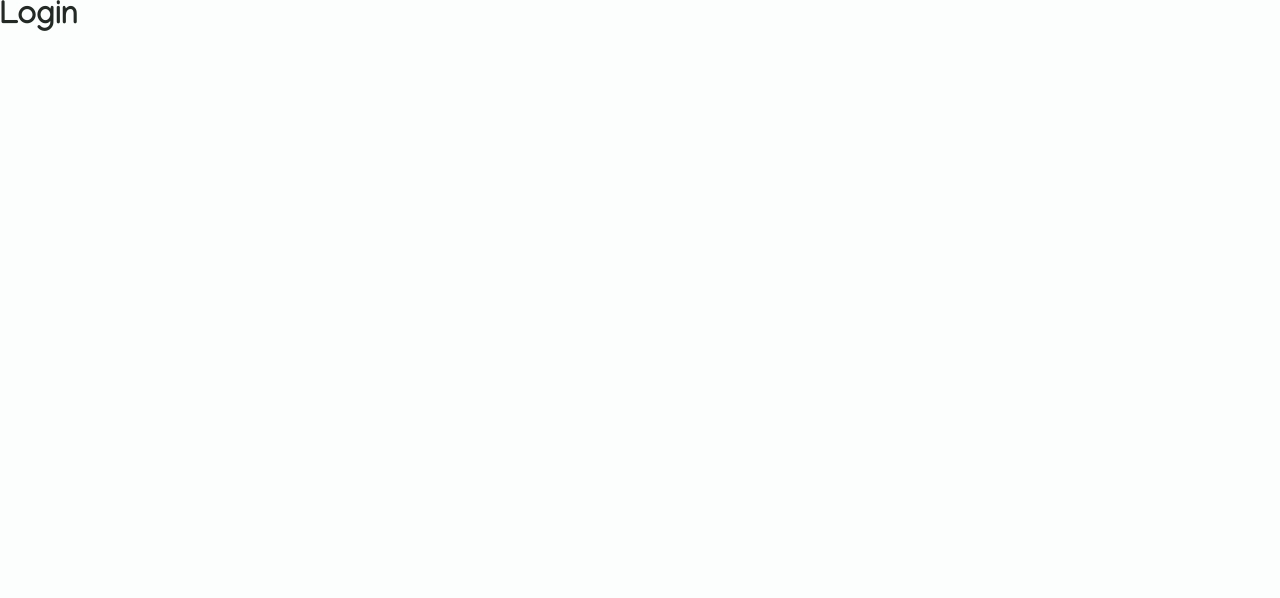
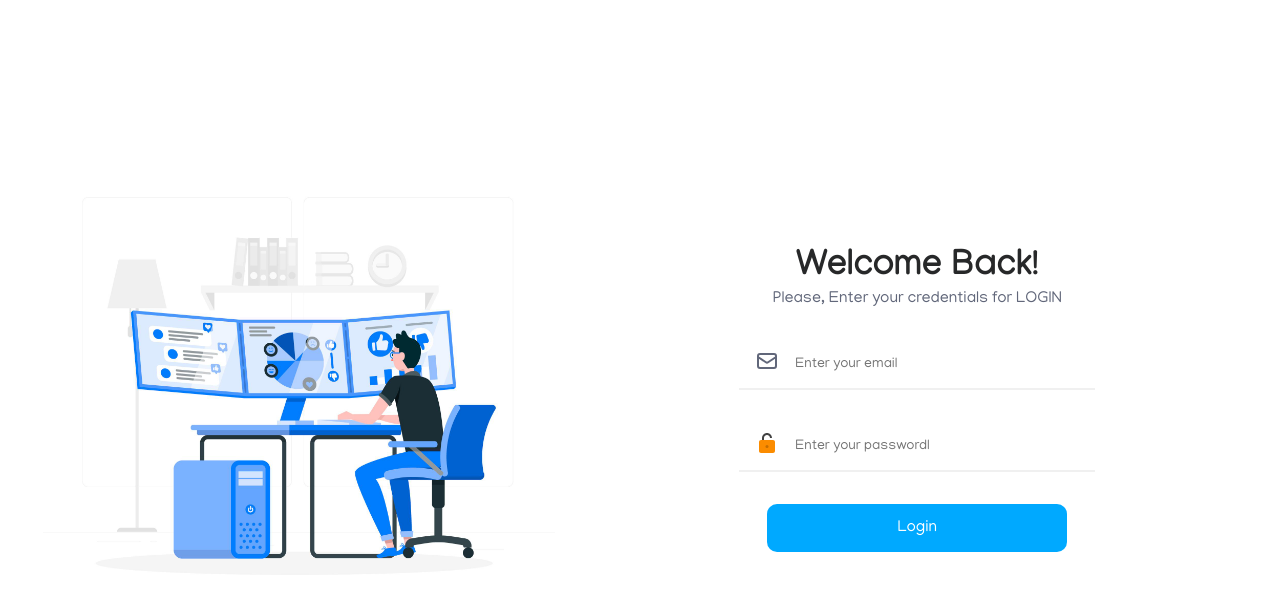
Before and after one commit to Lobi29/safecampusadmin, a React (Create React App) app: page / in a window 1280 px wide. Shown: the top 598 px of the page. Built offline with nearby package versions, Linux system fonts and the light colour scheme.

Commit message:
login page added

```diff
--- a/package.json
+++ b/package.json
@@ -9,6 +9,7 @@
     "axios": "^1.6.7",
     "react": "^18.2.0",
     "react-dom": "^18.2.0",
+    "react-icons": "^5.0.1",
     "react-redux": "^9.1.0",
     "react-router-dom": "^6.22.0",
     "react-scripts": "5.0.1",
--- a/src/App.css
+++ b/src/App.css
@@ -11,18 +11,8 @@
   /*Purple 250 - Green 142 - Blue 230 - Pink 340 - test 183*/
 
   /* HSL color mode */
-  --first-color: hsl(var(--hue-color), 69%, 61%);
-  --first-color-second: hsl(var(--hue-color), 69%, 61%);
-  --first-color-alt: hsl(var(--hue-color), 57%, 53%);
-  --first-color-lighter: hsl(var(--hue-color), 92%, 85%);
-  --title-color: hsl(var(--hue-color), 8%, 15%);
-  --text-color: hsl(var(--hue-color), 8%, 45%);
-  --text-color-light: hsl(var(--hue-color), 8%, 65%);
-  --input-color: hsl(var(--hue-color), 70%, 96%);
-  --body-color: hsl(var(--hue-color), 60%, 99%);
-  --container-color: #fff;
-  --scroll-bar-color: hsl(var(--hue-color), 12%, 90%);
-  --scroll-thumb-color: hsl(var(--hue-color), 12%, 80%);
+  --text-color: #272829;
+  --text-color-light: #61677A;
 
   /*========== Font and typography ==========*/
   --body-font: 'Manjari', sans-serif;
@@ -82,10 +72,10 @@ html {
 }
 
 body {
-  margin: 0 0 var(--header-height) 0;
+  /* margin: 0 0 var(--header-height) 0; */
   font-family: var(--body-font);
   font-size: var(--normal-font-size);
-  background-color: var(--body-color);
+  /* background-color: var(--body-color); */
   color: var(--text-color);
 }
 
--- /dev/null
+++ b/src/components/Login/Login.jsx
@@ -0,0 +1,73 @@
+import React, { useState } from 'react';
+
+
+// Assets
+import { HiOutlineMail } from "react-icons/hi";
+import { FcUnlock } from "react-icons/fc";
+import loginImage from '../../assets/loginLeft.jpg';
+
+//  styles
+import classes from './Login.module.css';
+
+const Login = () => {
+  const [userDetails, setUserDetails] = useState({
+    email: "",
+    password: "",
+  });
+
+  const handleChange = (e) => {
+    setUserDetails({ ...userDetails, [e.target.name]: e.target.value })
+  };
+
+
+  return (
+    <div className={classes.login}>
+      <div className={classes.left}>
+        <img className={classes.loginImg} src={loginImage} alt="login" />
+      </div>
+      <div className={classes.right}>
+        <div className={classes.heading}>
+          Welcome Back!
+        </div>
+        <div className={classes.subHeading}>
+          Please, Enter your credentials for LOGIN
+        </div>
+        <form className={classes.form} onSubmit={() => console.log("hello")}>
+          <div className={classes.inputBox}>
+            <div className={classes.iconContainer}>
+              <HiOutlineMail className={classes.icon} />
+            </div>
+            <input
+              type="email"
+              className={classes.inputField}
+              name='email'
+              placeholder='Enter your email'
+              value={userDetails.email}
+              onChange={handleChange}
+              autoComplete='on'
+            />
+          </div>
+          <div className={classes.inputBox}>
+            <div className={classes.iconContainer}>
+              <FcUnlock className={classes.icon} />
+            </div>
+            <input
+              type="password"
+              className={classes.inputField}
+              name='password'
+              placeholder='Enter your passwordl'
+              value={userDetails.password}
+              onChange={handleChange}
+              autoComplete='on'
+            />
+          </div>
+          <div className={classes.submitBox}>
+            <button className={classes.buttonSubmit} type='submit'>Login</button>
+          </div>
+        </form>
+      </div>
+    </div>
+  )
+}
+
+export default Login
--- /dev/null
+++ b/src/components/Login/Login.module.css
@@ -0,0 +1,77 @@
+.login {
+    width: 100vw;
+    height: 100vh;
+    /* background-color: #A1EEBD; */
+    display: flex;
+    justify-content: space-evenly;
+    align-items: center;
+}
+
+.left {
+    width: 40%;
+}
+
+.right {
+    width: 50%;
+}
+
+.heading {
+    font-size: var(--h1-font-size);
+    font-weight: var(--font-semi-bold);
+    text-align: center;
+}
+
+.subHeading {
+    font-size: var(--normal-font-size);
+    color: var(--text-color-light);
+    text-align: center;
+}
+
+.form {
+    display: flex;
+    flex-direction: column;
+    align-items: center;
+    justify-content: center;
+    gap: 2rem;
+    margin-top: 2rem;
+
+}
+
+.inputBox {
+    display: flex;
+    justify-content: center;
+    align-items: center;
+    padding: 0 1rem;
+    border-bottom: 2px solid #F0F0F0;
+}
+
+.icon {
+    font-size: var(--h2-font-size);
+    color: var(--text-color-light);
+}
+
+.inputField {
+    box-sizing: border-box;
+    outline: none;
+    border: none;
+    height: 3rem;
+    width: 300px;
+    padding: 0 1rem;
+    font-size: var(--small-font-size);
+    font-family: var(--body-font);
+}
+
+.buttonSubmit {
+    box-sizing: border-box;
+    height: 3rem;
+    width: 300px;
+    padding: 0 1rem;
+    border: none;
+    border-radius: 10px;
+
+    background-color: #00A9FF;
+    color: #fff;
+
+    font-size: var(--normal-font-size);
+    font-family: var(--body-font);
+}
--- a/src/pages/Login.jsx
+++ b/src/pages/Login.jsx
@@ -1,9 +1,10 @@
 import React from 'react';
+import LoginAdmin from '../components/Login/Login'
 
 const Login = () => {
   return (
     <div>
-        <h1>Login</h1>
+        <LoginAdmin />
     </div>
   )
 }
```
Also changed, not shown: src/actions/AuthActions.js (added, +14 -0 lines), src/assets/loginLeft.jpg (added), 1 other file (tests, documents, lock files or other folders).
